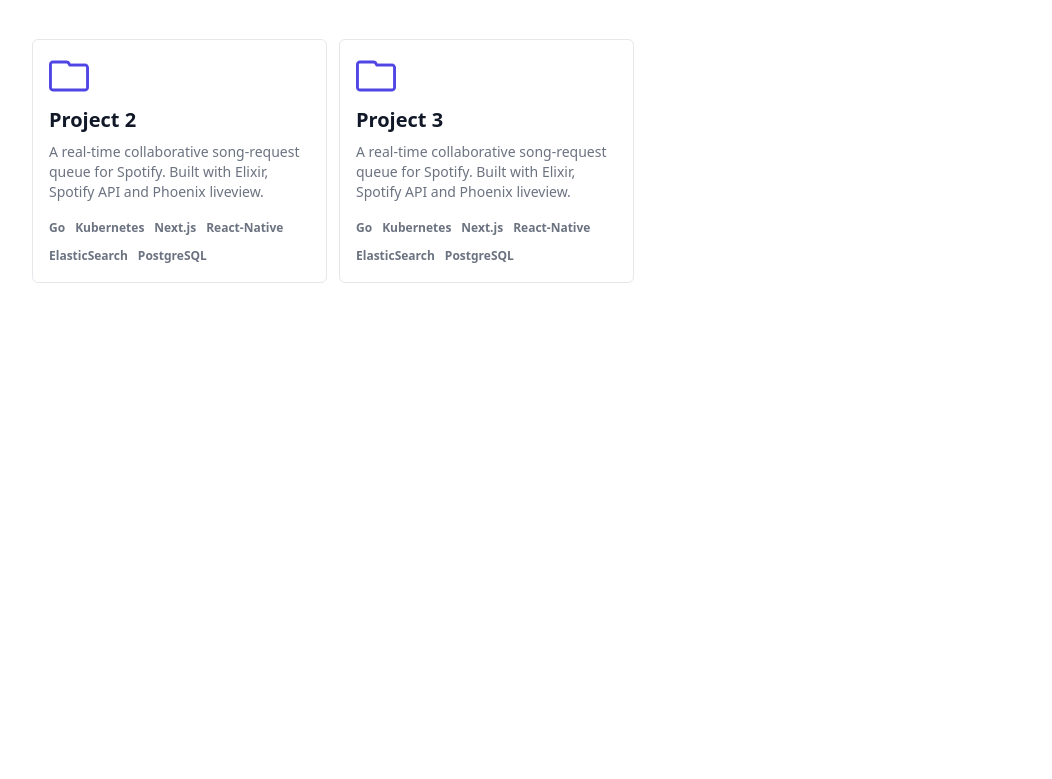
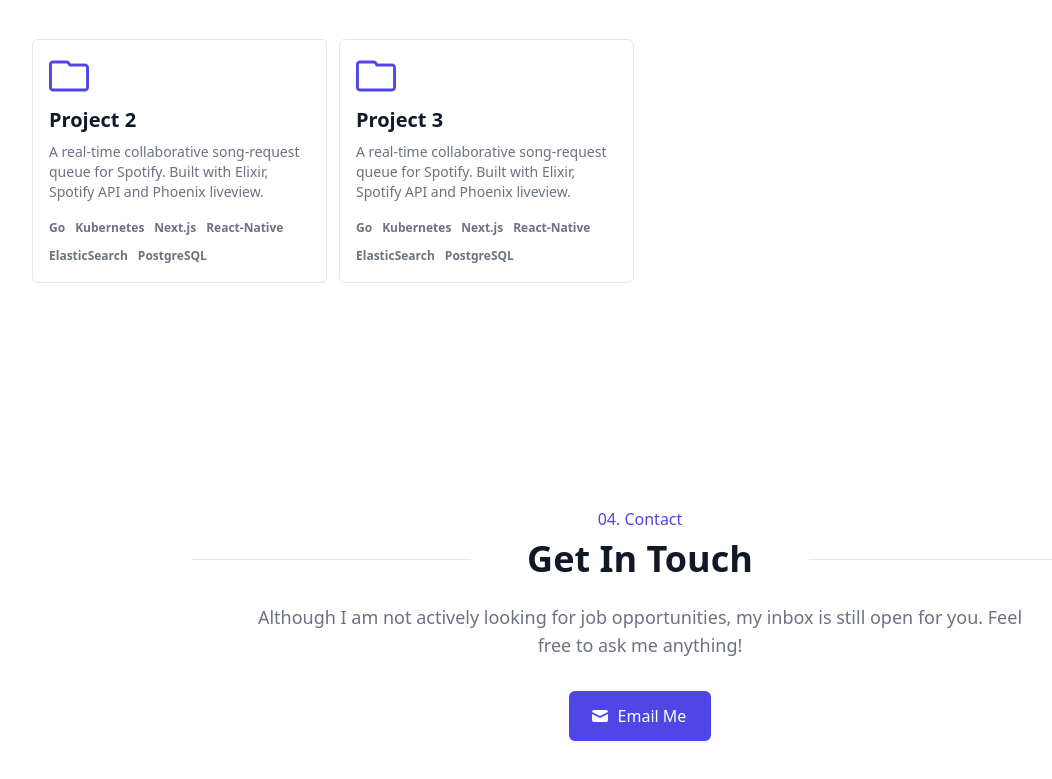
Before and after one commit to abrielequdsi/personal-website-v3, a Next.js app: page / in a window 1280 px wide. Shown: the part 3236-4015 px from the top of the page, without its empty margins (0-1052 px from the left). Before the commit the page ends 3615 px from the top, so only its background shows below. Built offline with nearby package versions, Linux system fonts and the light colour scheme; a web font is replaced by a local one.

Commit message:
feat: implement Contact Section

```diff
--- /dev/null
+++ b/src/components/main-page/ContactSection/ContactSection.js
@@ -0,0 +1,48 @@
+import React from 'react'
+import { MailIcon } from '@heroicons/react/solid'
+import { Footer } from '@components/common'
+
+const ContactSection = () => {
+  return (
+    <div className="bg-white">
+      <div className="max-w-2xl mx-auto py-28 px-4 sm:py-32 sm:px-6 lg:max-w-7xl lg:px-8 ">
+        <div className="max-w-4xl mx-auto ">
+          <div className="text-left sm:text-center text-indigo-600 font-medium">
+            04. Contact
+          </div>
+          <div className="grid grid-cols-3 items-center mt-2">
+            <div className="hidden sm:block sm:pr-5">
+              <hr />
+            </div>
+            <div className="col-span-2 sm:col-span-1 text-left sm:text-center">
+              <h2 className="text-3xl  lg:text-4xl font-extrabold  text-gray-900">
+                Get In Touch
+              </h2>
+            </div>
+            <div className="hidden sm:block sm:pl-5">
+              <hr />
+            </div>
+          </div>
+          {/* mt 6 */}
+          <div>
+            {' '}
+            <p className="mt-4 md:mt-6 px-0 md:px-16 text-md md:text-lg text-gray-500 text-start sm:text-center">
+              Although I am not actively looking for job opportunities, my inbox
+              is still open for you. Feel free to ask me anything!
+            </p>
+          </div>
+
+          <div className="mt-8 sm:max-w-lg sm:mx-auto text-left sm:text-center">
+            <button className="mt-0 px-6 py-3 border border-transparent text-sm font-medium rounded-md text-white bg-indigo-600 shadow-sm hover:bg-indigo-500  focus:outline-none focus:ring-2 focus:ring-offset-2 focus:ring-indigo-500 sm:mt-0 sm:flex-shrink-0 inline-flex sm:items-center sm:w-auto sm:text-base">
+              <MailIcon className="mr-2 -ml-1 h-5 w-5" aria-hidden="true" />
+              Email Me
+            </button>
+          </div>
+        </div>
+      </div>
+      <Footer />
+    </div>
+  )
+}
+
+export default ContactSection
--- /dev/null
+++ b/src/components/main-page/ContactSection/index.js
@@ -0,0 +1 @@
+export { default } from './ContactSection'
--- a/src/components/main-page/index.js
+++ b/src/components/main-page/index.js
@@ -2,3 +2,4 @@ export { default as HeroSection } from './HeroSection'
 export { default as AboutSection } from './AboutSection'
 export { default as ExperiencesSection } from './ExperiencesSection'
 export { default as ProjectsSection } from './ProjectsSection'
+export { default as ContactSection } from './ContactSection'
--- a/src/pages/index.js
+++ b/src/pages/index.js
@@ -3,6 +3,7 @@ import {
   AboutSection,
   ExperiencesSection,
   ProjectsSection,
+  ContactSection,
 } from '@components/main-page'
 
 export default function Home() {
@@ -12,6 +13,7 @@ export default function Home() {
       <AboutSection />
       <ExperiencesSection />
       <ProjectsSection />
+      <ContactSection />
     </section>
   )
 }
```
